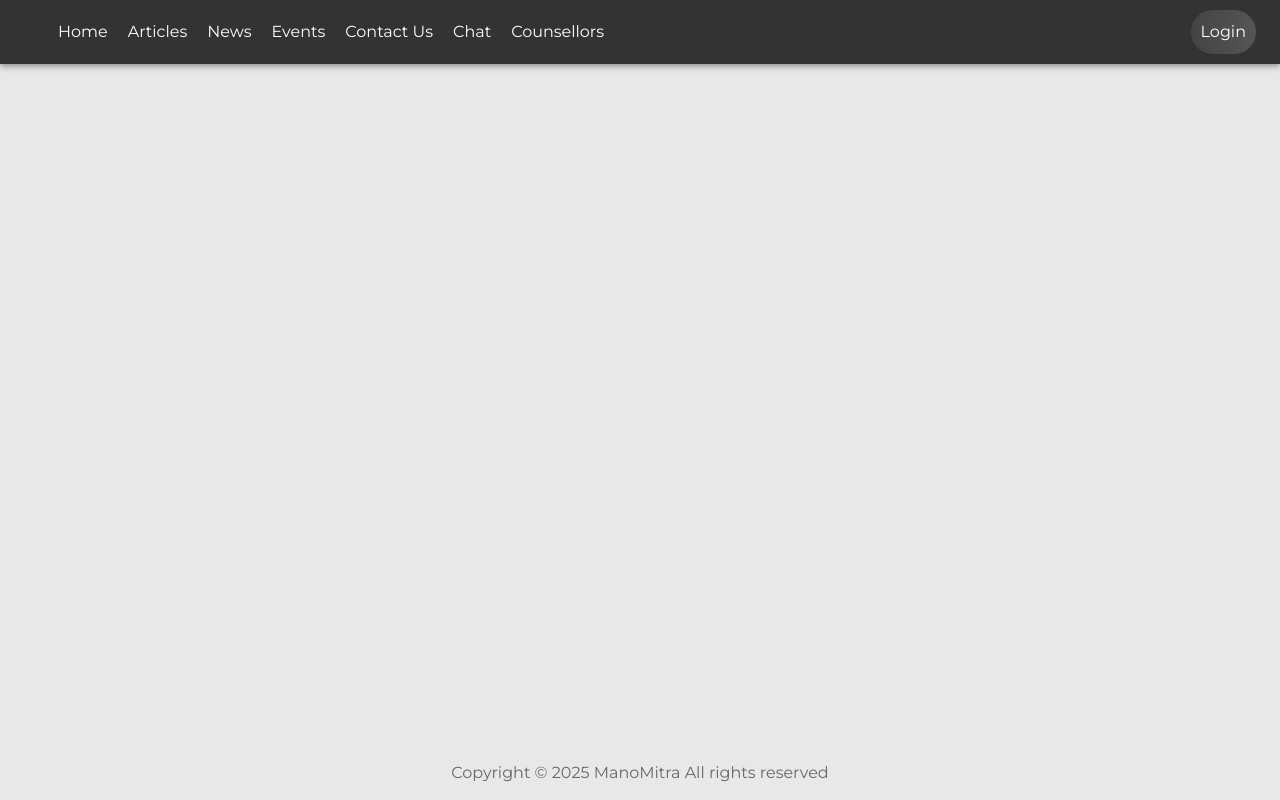
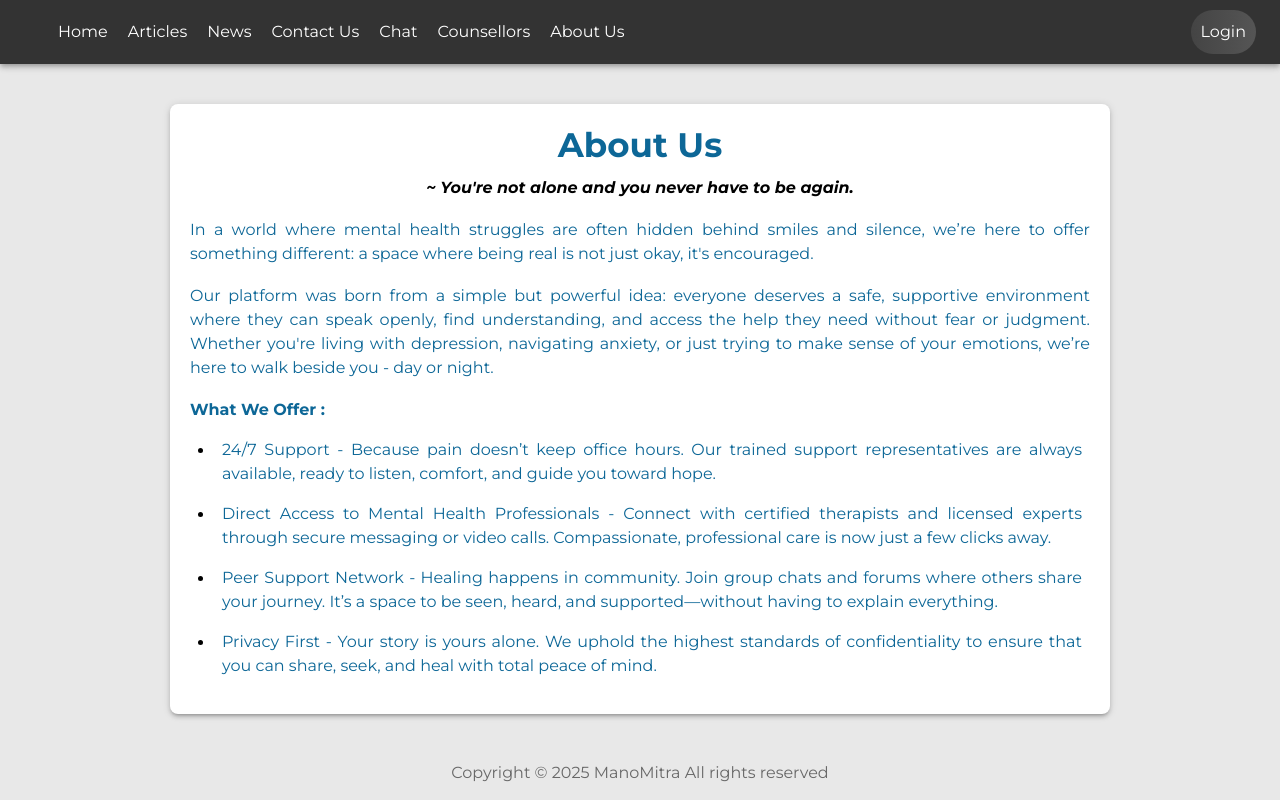
Before and after one commit to Akshat851/ManoMitra, a React (Create React App) app in the folder client/: page /aboutus in a window 1280 px wide. Built offline with nearby package versions, Linux system fonts and the light colour scheme; some icons are missing.

Commit message:
added about us page

```diff
--- a/client/src/App.js
+++ b/client/src/App.js
@@ -9,6 +9,7 @@ import { Box } from "@mui/material";
 import { DetailedArticle } from "./pages/DetailedArticle";
 import { Articles } from "./pages/Articles";
 import { LoginSignup } from "./pages/LoginSignup";
+import { AboutUs } from "./pages/AboutUs";
 function App() {
   return (
     <BrowserRouter>
@@ -28,6 +29,7 @@ function App() {
             <Route path="/articles" element={<Articles />} />
             <Route path="/login" element={<LoginSignup />} />
             <Route path="/articles/:articleId" element={<DetailedArticle />} />
+            <Route path="/aboutus" element={<AboutUs />} />
           </Routes>
         </Box>
         <Footer />
--- a/client/src/components/NavigationBar.js
+++ b/client/src/components/NavigationBar.js
@@ -34,10 +34,6 @@ export const NavigationBar = () => {
       to: "/news",
     },
     {
-      text: "Events",
-      to: "/events",
-    },
-    {
       text: "Contact Us",
       to: "/contact",
     },
@@ -48,6 +44,10 @@ export const NavigationBar = () => {
     {
       text: "Counsellors",
       to: "/counsellors",
+    },
+    {
+      text: "About Us",
+      to: "/aboutus",
     },
   ];
   return (
--- /dev/null
+++ b/client/src/pages/AboutUs.js
@@ -0,0 +1,82 @@
+import { Box, List, ListItem, Typography } from "@mui/material";
+
+export const AboutUs = () => {
+  return (
+    <Box display="flex" justifyContent="center" pt="20px">
+      <Box
+        maxWidth="md"
+        sx={{
+          m: "20px",
+          bgcolor: "primary.light",
+          p: "20px",
+          borderRadius: "8px",
+          boxShadow: 3,
+        }}
+      >
+        <Typography
+          variant="h4"
+          align="center"
+          color="primary.main"
+          fontWeight="bold"
+          sx={{ mb: "10px" }}
+        >
+          About Us
+        </Typography>
+        <Typography fontWeight="bold" fontStyle="italic" align="center">
+          ~ You're not alone and you never have to be again.
+        </Typography>
+        <br />
+        <Typography color="primary.main" textAlign="justify">
+          In a world where mental health struggles are often hidden behind
+          smiles and silence, we’re here to offer something different: a space
+          where being real is not just okay, it's encouraged.
+        </Typography>
+        <br />
+        <Typography color="primary.main" textAlign="justify">
+          Our platform was born from a simple but powerful idea: everyone
+          deserves a safe, supportive environment where they can speak openly,
+          find understanding, and access the help they need without fear or
+          judgment. Whether you're living with depression, navigating anxiety,
+          or just trying to make sense of your emotions, we’re here to walk
+          beside you - day or night.
+        </Typography>
+        <br />
+        <Typography fontWeight="bold" color="primary.main">
+          What We Offer :
+        </Typography>
+        <List sx={{ listStyleType: "disc", pl: 3 }}>
+          <ListItem sx={{ display: "list-item", p: 1 }}>
+            <Typography color="primary.main" textAlign="justify">
+              24/7 Support - Because pain doesn’t keep office hours. Our trained
+              support representatives are always available, ready to listen,
+              comfort, and guide you toward hope.
+            </Typography>
+          </ListItem>
+          <ListItem sx={{ display: "list-item", p: 1 }}>
+            <Typography color="primary.main" textAlign="justify">
+              Direct Access to Mental Health Professionals - Connect with
+              certified therapists and licensed experts through secure messaging
+              or video calls. Compassionate, professional care is now just a few
+              clicks away.
+            </Typography>
+          </ListItem>
+          <ListItem sx={{ display: "list-item", p: 1 }}>
+            <Typography color="primary.main" textAlign="justify">
+              Peer Support Network - Healing happens in community. Join group
+              chats and forums where others share your journey. It’s a space to
+              be seen, heard, and supported—without having to explain
+              everything.
+            </Typography>
+          </ListItem>
+          <ListItem sx={{ display: "list-item", p: 1 }}>
+            <Typography color="primary.main" textAlign="justify">
+              Privacy First - Your story is yours alone. We uphold the highest
+              standards of confidentiality to ensure that you can share, seek,
+              and heal with total peace of mind.
+            </Typography>
+          </ListItem>
+        </List>
+      </Box>
+    </Box>
+  );
+};
--- a/client/src/pages/Articles.js
+++ b/client/src/pages/Articles.js
@@ -17,6 +17,7 @@ import {
 } from "@mui/material";
 import background_image from "../images/background.jpg";
 import axios from "axios";
+import { Link } from "react-router-dom";
 
 // debounce search
 // pagination and lazy loading
@@ -24,12 +25,13 @@ import axios from "axios";
 // store and fetch real image from backend
 // need to add some margin/padding in card for mobile screen
 // image to take full width incase of mobile screens
+// if user is doctor give option for adding new article and edit his existing ones
 
 const truncateText = (text, maxLength = 100) =>
   text?.length > maxLength ? `${text.slice(0, maxLength)}...` : text || "";
 
 const ArticlePreview = ({ article }) => {
-  const { title, author, description, publishedAt } = article;
+  const { id, title, author, description, publishedAt } = article;
 
   const formattedDate = useMemo(() => {
     return new Intl.DateTimeFormat("en-GB", {
@@ -41,7 +43,11 @@ const ArticlePreview = ({ article }) => {
   }, [publishedAt]);
 
   return (
-    <Card sx={{ display: "flex", maxWidth: 800, my: 2, flexWrap: "wrap" }}>
+    <Card
+      sx={{ display: "flex", maxWidth: "md", my: 2, flexWrap: "wrap" }}
+      component={Link}
+      to={`/articles/${id}`}
+    >
       <CardMedia
         component="img"
         sx={{ width: 250, objectFit: "cover" }}
@@ -114,7 +120,7 @@ export const Articles = () => {
       <Box p={2.5} display="flex" justifyContent="center">
         <FormControl
           sx={{
-            maxWidth: 800,
+            maxWidth: "md",
             "& .MuiOutlinedInput-root:hover fieldset": {
               borderColor: "primary.main",
             },
@@ -152,7 +158,7 @@ export const Articles = () => {
       <Box
         alignSelf="center"
         flex={1}
-        maxWidth={800}
+        maxWidth="md"
         width="100%"
         display="flex"
       >
--- a/client/src/pages/ContactUsPage.js
+++ b/client/src/pages/ContactUsPage.js
@@ -63,14 +63,7 @@ export const ContactUsPage = () => {
     }));
   };
   return (
-    <Box
-      sx={{
-        display: "flex",
-        alignItems: "center",
-        justifyContent: "center",
-        flex: 1,
-      }}
-    >
+    <Box display="flex" justifyContent="center" pt="20px">
       <Box
         maxWidth="md"
         sx={{
```
